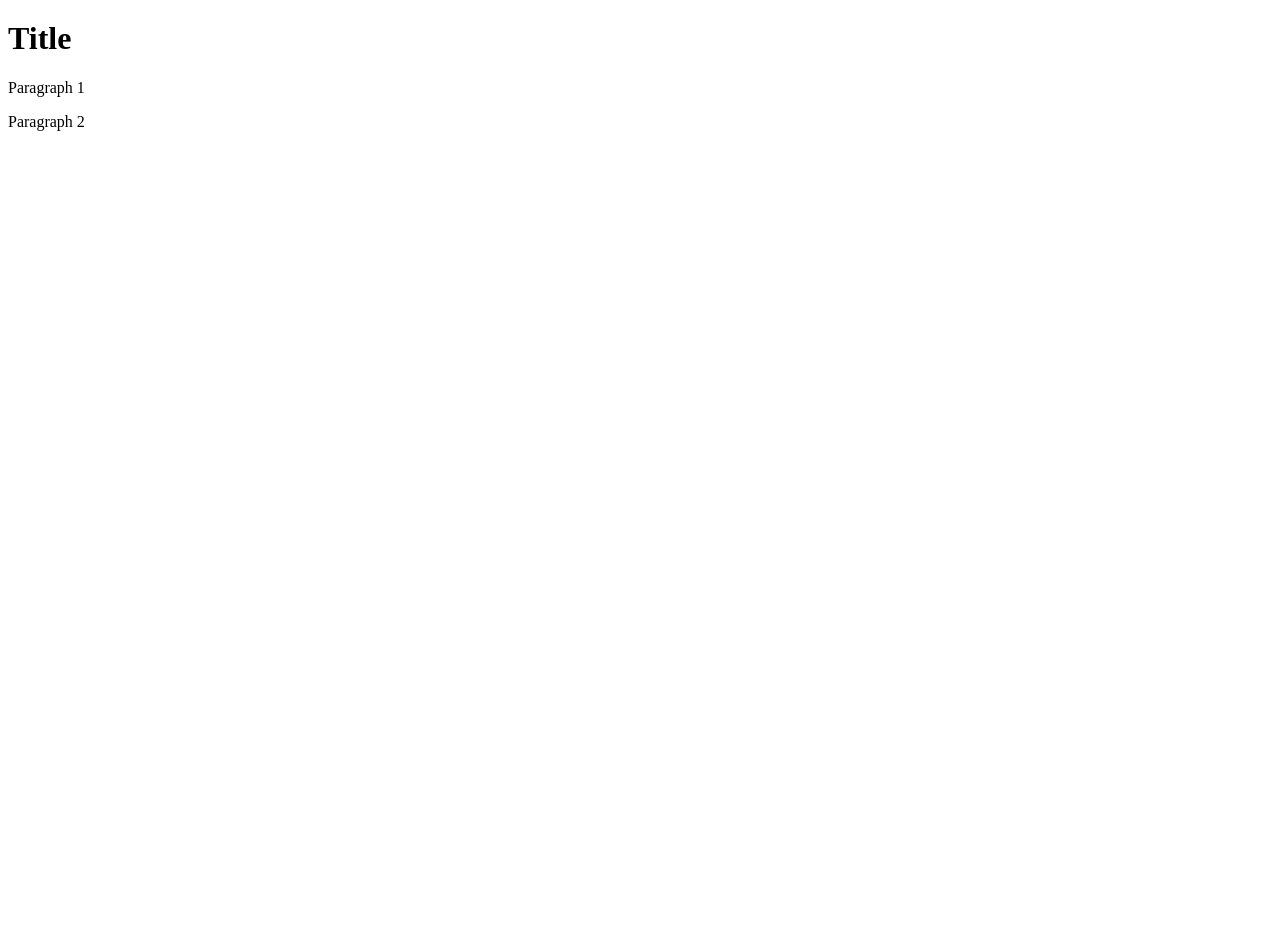
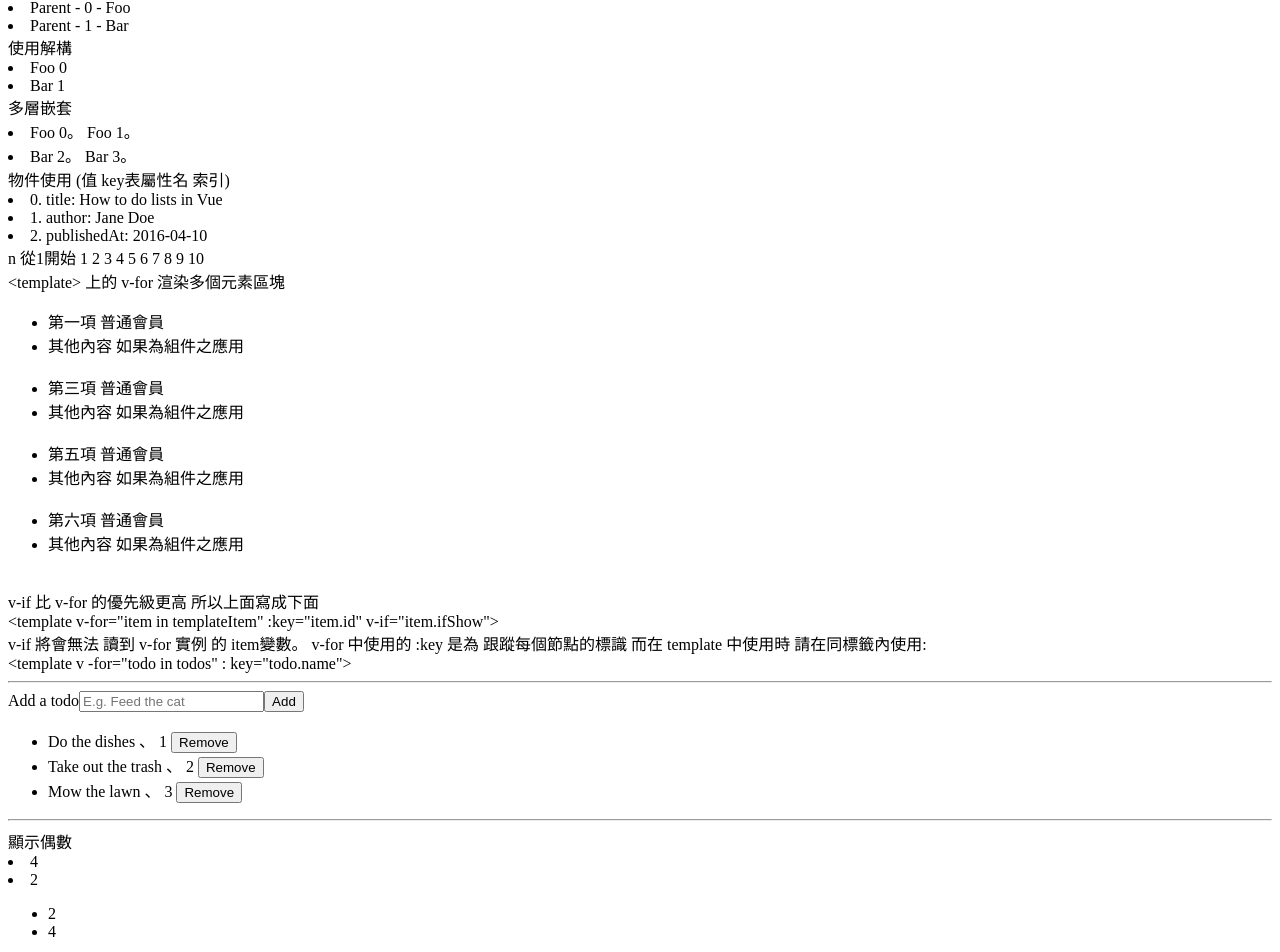
Before and after one commit to leo41271/Vue3-Official-Doc-Learn, a Vue app in the folder Vue3-Official-Doc-Learn/: page / in a window 1280 px wide. Shown: the part 33-985 px from the top of the page. Before the commit the page ends 800 px from the top, so only its background shows below. Built offline with nearby package versions, Linux system fonts and the light colour scheme.

Commit message:
9-List-Rendering-comAPI : v-for 、 for in component 、 for in array

```diff
--- a/Vue3-Official-Doc-Learn/src/App.vue
+++ b/Vue3-Official-Doc-Learn/src/App.vue
@@ -1,5 +1,5 @@
 <script setup>
-import ConditionalRendering from "@/pages/com-doc/App-conditional-rendering.vue"
+import ListRendering from "@/pages/com-doc/App-list-rendering.vue"
 </script>
 <script>
 export default {
@@ -10,6 +10,6 @@ export default {
 }
 </script>
 <template>
-  <ConditionalRendering />
+  <ListRendering />
 </template>
 <style scoped></style>
--- /dev/null
+++ b/Vue3-Official-Doc-Learn/src/components/com-doc/list-rendering-docs/Basic-V-For.vue
@@ -0,0 +1,61 @@
+<script setup>
+import { ref } from 'vue';
+
+const parentMessage = ref('Parent');
+const items = ref([
+    { message: 'Foo', children: { tt: 0, rr: 1 } },
+    { message: 'Bar', children: { tt: 2, rr: 3 } }
+]);
+const myObject = ref({
+    title: 'How to do lists in Vue',
+    author: 'Jane Doe',
+    publishedAt: '2016-04-10',
+});
+const templateItem = ref([
+    { id: 1, msg: '第一項 普通會員', ifShow: true },
+    { id: 2, msg: '第二項 高高級會員', ifShow: false },
+    { id: 3, msg: '第三項 普通會員', ifShow: true },
+    { id: 4, msg: '第四項 高級會員才顯示', ifShow: false },
+    { id: 5, msg: '第五項 普通會員', ifShow: true },
+    { id: 6, msg: '第六項 普通會員', ifShow: true },
+]);
+</script>
+<template>
+    items 是源數據的數組，而 item 是迭代項的別名。
+    <!-- <li v-for="(item, index) in items">  of in兩種都可-->
+    <li v-for="(item, index) of items">
+        {{ parentMessage }} - {{ index }} - {{ item.message }}
+    </li>
+    使用解構
+    <li v-for="({ message }, index) in items">
+        {{ message }} {{ index }}
+    </li>
+    多層嵌套
+    <li v-for="item in items">
+        <span v-for="childItem in item.children">
+            {{ item.message }} {{ childItem }}。
+        </span>
+    </li>
+    物件使用 (值 key表屬性名 索引)
+    <li v-for="(value, key, index) in myObject">
+        {{ index }}. {{ key }}: {{ value }}
+    </li>
+    n 從1開始
+    <span v-for="n in 10">{{ n }}{{ " " }}</span>
+    <br>
+    {{ "<" }}template{{ ">" }} 上的 v-for 渲染多個元素區塊 <!-- 因為<template>標籤不會被渲染為真正的DOM元素，只是用來包裹一組元素。 -->
+        <ul>
+            <template v-for="item in templateItem" :key="item.id">
+                <div v-if="item.ifShow">
+                    <li>{{ item.msg }}</li>
+                    <li class="divider" role="presentation">其他內容 如果為組件之應用</li><br>
+                </div>
+            </template>
+        </ul>
+        v-if 比 v-for 的優先級更高 所以上面寫成下面 <br>
+        {{ "<" }}template v-for="item in templateItem" :key="item.id" v-if="item.ifShow"><br>
+            v-if 將會無法 讀到 v-for 實例 的 item變數。
+            v-for 中使用的 :key 是為 跟蹤每個節點的標識 而在 template 中使用時 請在同標籤內使用: <br>
+            {{ "<" }}template v -for="todo in todos" : key="todo.name">
+</template>
+        <style scoped></style>
--- /dev/null
+++ b/Vue3-Official-Doc-Learn/src/components/com-doc/list-rendering-docs/For-Array.vue
@@ -0,0 +1,38 @@
+<script setup>
+import { ref, computed } from 'vue';
+
+const numbers = ref([1, 2, 3, 4, 5]);
+const sets = ref([[1, 2, 3, 4, 5], [6, 7, 8, 9, 10]]);
+const items = ref([
+    { id: 1, name: 'Apple' },
+    { id: 2, name: 'Banana' },
+    { id: 3, name: 'Cherry' },
+    { id: 4, name: 'Dark' }
+]);
+
+const evenNumbers = computed(() => {
+    return numbers.value.filter(n => n % 2 === 0).reverse();
+});
+
+const sortedItems = computed(() => {
+    return [...items.value].sort((a, b) => a.name.localeCompare(b.name));
+});
+
+const reversedItems = computed(() => {
+    return [...items.value].reverse();
+});
+
+const even = (data) => {
+    return data.filter(number => number % 2 === 0);
+};
+</script>
+<template>
+    顯示偶數<li v-for="n in evenNumbers">{{ n }}</li>
+    <ul v-for="numbers2 in sets">
+        <li v-for="n in even(numbers2)">{{ n }}</li>
+    </ul>
+    reverse() 和 sort() 將變更原始陣列，計算函數中不應該這麼做。<br>
+    數據的不一致：其他地方引用的數組也會被修改。<br>
+    排序<li v-for="item in sortedItems" :key="item.id">{{ item.name }}</li>
+    反轉<li v-for="item in reversedItems" :key="item.id">{{ item.name }}</li>
+</template>
--- /dev/null
+++ b/Vue3-Official-Doc-Learn/src/components/com-doc/list-rendering-docs/For-In-Component.vue
@@ -0,0 +1,31 @@
+<script setup>
+import { ref } from 'vue';
+import TodoItem from './TodoItem.vue';
+
+const newTodoText = ref('');
+const todos = ref([
+    { id: 1, title: 'Do the dishes' },
+    { id: 2, title: 'Take out the trash' },
+    { id: 3, title: 'Mow the lawn' }
+]);
+const nextTodoId = ref(4);
+
+const addNewTodo = () => {
+    todos.value.push({
+        id: nextTodoId.value++,
+        title: newTodoText.value
+    });
+    newTodoText.value = '';
+};
+</script>
+<template>
+    <form v-on:submit.prevent="addNewTodo">
+        <label for="new-todo">Add a todo</label>
+        <input v-model="newTodoText" id="new-todo" placeholder="E.g. Feed the cat" />
+        <button>Add</button>
+    </form>
+    <ul>
+        <todo-item v-for="(todo, index) in todos" :key="todo.id" :title="todo.title" :id="todo.id"
+            @remove="todos.splice(index, 1)"></todo-item>
+    </ul>
+</template>
--- /dev/null
+++ b/Vue3-Official-Doc-Learn/src/components/com-doc/list-rendering-docs/TodoItem.vue
@@ -0,0 +1,15 @@
+<script setup>
+import { defineProps, defineEmits } from 'vue';
+const props = defineProps({
+    title: String,
+    id: Number
+});
+const emit = defineEmits(['remove']);
+</script>
+<template>
+    <li>
+        {{ props.title }} 、 {{ props.id }}
+        <button @click="emit('remove')">Remove</button>
+    </li>
+</template>
+<style scoped></style>
--- /dev/null
+++ b/Vue3-Official-Doc-Learn/src/pages/com-doc/App-list-rendering.vue
@@ -0,0 +1,12 @@
+<script setup>
+import BasicVFor from "@/components/com-doc/list-rendering-docs/Basic-V-For.vue"
+import ForInComponent from "@/components/com-doc/list-rendering-docs/For-In-Component.vue"
+import ForArray from "@/components/com-doc/list-rendering-docs/For-Array.vue"
+</script>
+<template>
+    <Basic-V-For></Basic-V-For>
+    <hr>
+    <ForInComponent></ForInComponent>
+    <hr>
+    <ForArray></ForArray>
+</template>
```
